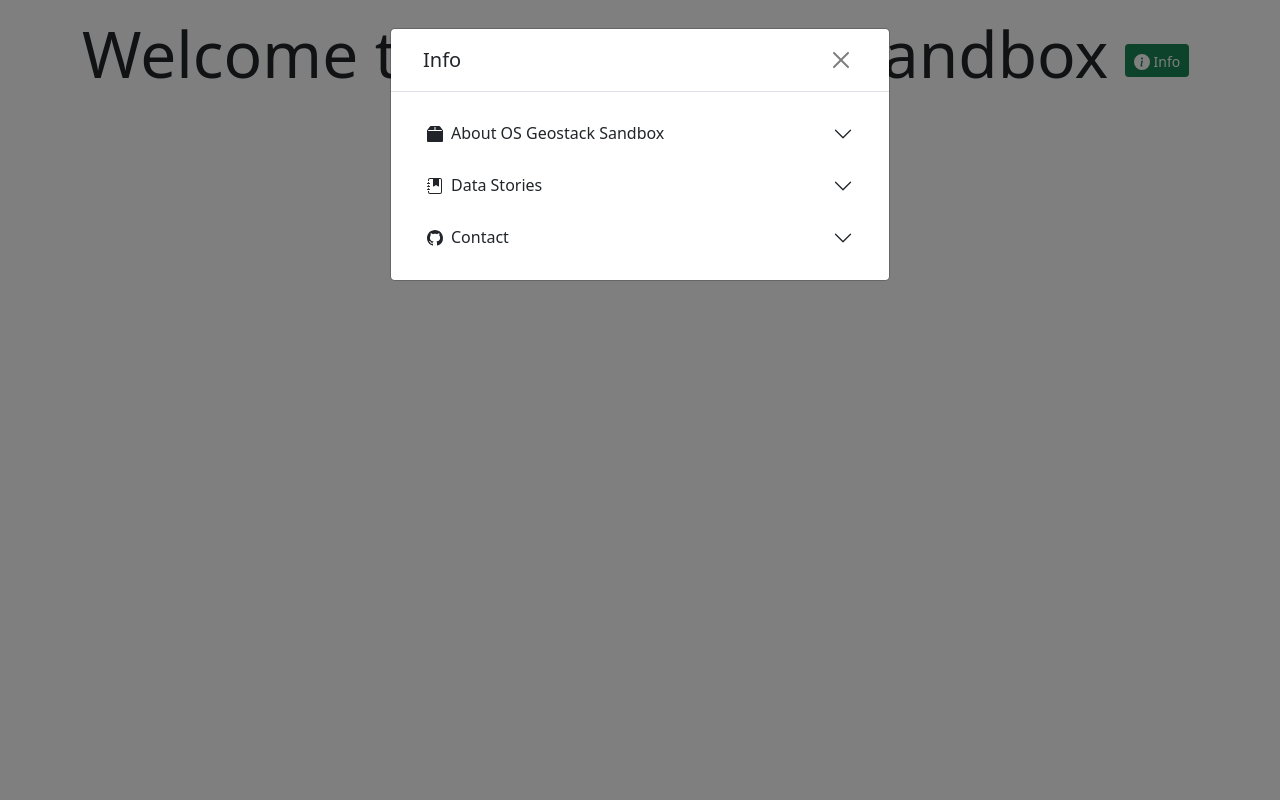
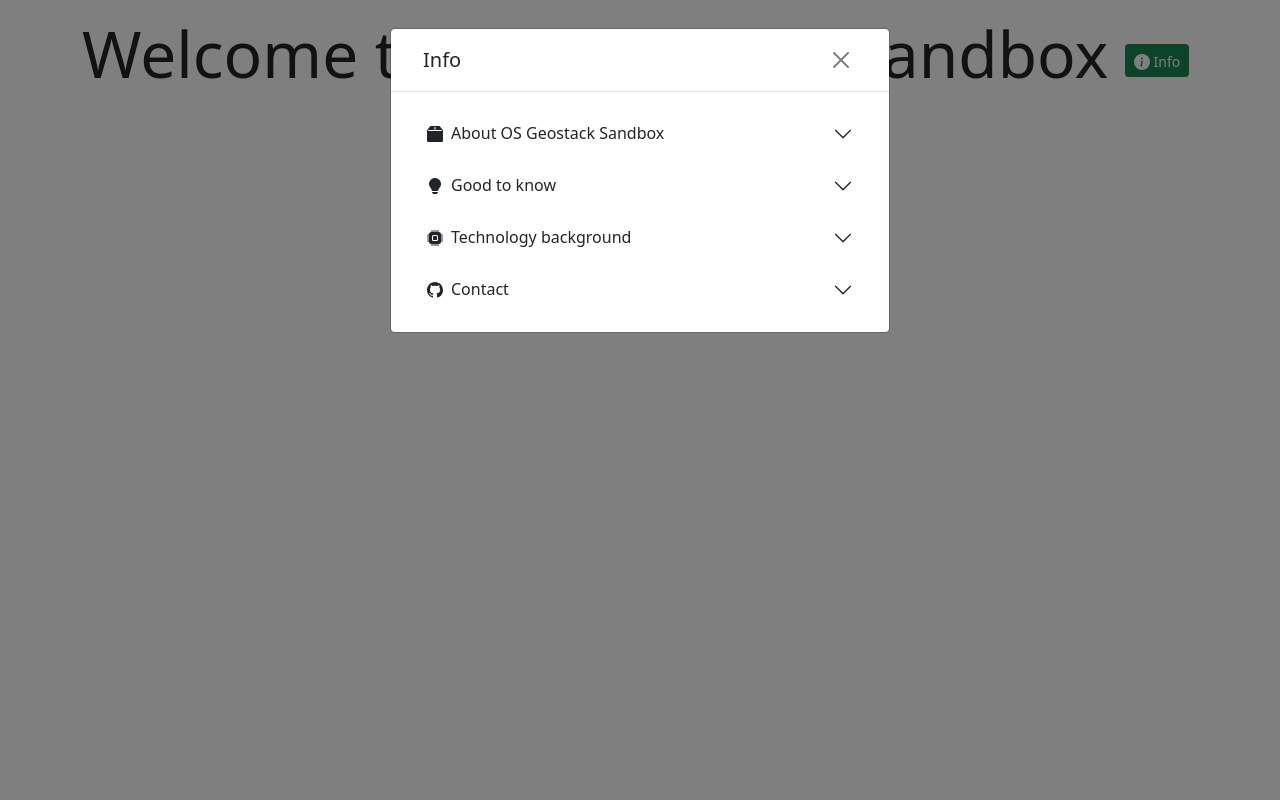
Before and after one commit to folinimarc/os_gis_sandbox, a Flask app: page / in a window 1280 px wide, after a click on "Info". Run offline with Flask 2, Linux system fonts and the light colour scheme; some libraries are stand-ins or nearby versions.

Commit message:
Add more info to info modal

```diff
--- a/docker-compose.yml
+++ b/docker-compose.yml
@@ -79,12 +79,12 @@
     hub:
       container_name: hub-container
       # build: ./hub/
-      image: ghcr.io/laiskasiili/os_geostack_sandbox/hub:${HUB_VERSION:-hub-v0.0.6}
+      image: ghcr.io/laiskasiili/os_geostack_sandbox/hub:${HUB_VERSION:-hub-v0.0.7}
       ports:
         - 127.0.0.1:${HUB_PORT_EXTERNAL:-80}:5000
       command: ["gunicorn" ,"--workers", "2", "--threads", "2", "--bind", "0.0.0.0:5000", "app:app"]
       environment:
-        - "CARD_1_TITLE=Geoscripting sandbox"
+        - "CARD_1_TITLE=Geoscripting Sandbox"
         - "CARD_1_DESCRIPTION=A JupyterLab environment pre-configured to explore GDAL's capabilities and the python geo-ecosystem. Data stories and more content is located in ${CONTENT_MOUNT_FOLDER_NAME:-_content}. Access to host file system is possible through ${HOST_MOUNT_FOLDER_NAME:-_host_mount_dir}."
         - "CARD_1_HREF=Open,http://localhost:${GEOSCRIPTINGSANDBOX_PORT_EXTERNAL:-8004}"
         - "CARD_2_TITLE=pgAdmin"
--- a/hub/flask_app/templates/include_info_modal.html
+++ b/hub/flask_app/templates/include_info_modal.html
@@ -21,25 +21,73 @@
               </h2>
               <div id="accordion-item-sandbox" class="accordion-collapse collapse" data-bs-parent="#info-accordion">
                 <div class="accordion-body">
-                  TBD
+                  The goal of OS Geostack Sandbox is to provide you with easy
+                  access to a variety of amazing open-source (OS) GIS software
+                  with minimal setup effort.
                 </div>
               </div>
-              <!-- Item Data stories -->
+              <!-- Item good to know -->
               <h2 class="accordion-header">
-                <button class="accordion-button collapsed" type="button" data-bs-toggle="collapse" data-bs-target="#accordion-item-datastories">
+                <button class="accordion-button collapsed" type="button" data-bs-toggle="collapse" data-bs-target="#accordion-item-gtk">
                   <svg xmlns="http://www.w3.org/2000/svg" width="16" height="16"
-                  fill="currentColor" class="bi bi-journal-bookmark-fill me-2"
-                  viewBox="0 0 16 16">
-                    <path fill-rule="evenodd" d="M6 1h6v7a.5.5 0 0 1-.757.429L9 7.083 6.757 8.43A.5.5 0 0 1 6 8V1z"/>
-                    <path d="M3 0h10a2 2 0 0 1 2 2v12a2 2 0 0 1-2 2H3a2 2 0 0 1-2-2v-1h1v1a1 1 0 0 0 1 1h10a1 1 0 0 0 1-1V2a1 1 0 0 0-1-1H3a1 1 0 0 0-1 1v1H1V2a2 2 0 0 1 2-2z"/>
-                    <path d="M1 5v-.5a.5.5 0 0 1 1 0V5h.5a.5.5 0 0 1 0 1h-2a.5.5 0 0 1 0-1H1zm0 3v-.5a.5.5 0 0 1 1 0V8h.5a.5.5 0 0 1 0 1h-2a.5.5 0 0 1 0-1H1zm0 3v-.5a.5.5 0 0 1 1 0v.5h.5a.5.5 0 0 1 0 1h-2a.5.5 0 0 1 0-1H1z"/>
+                  fill="currentColor" class="bi bi-lightbulb-fill me-2" viewBox="0 0
+                  16 16">
+                    <path d="M2 6a6 6 0 1 1 10.174 4.31c-.203.196-.359.4-.453.619l-.762 1.769A.5.5 0 0 1 10.5 13h-5a.5.5 0 0 1-.46-.302l-.761-1.77a1.964 1.964 0 0 0-.453-.618A5.984 5.984 0 0 1 2 6zm3 8.5a.5.5 0 0 1 .5-.5h5a.5.5 0 0 1 0 1l-.224.447a1 1 0 0 1-.894.553H6.618a1 1 0 0 1-.894-.553L5.5 15a.5.5 0 0 1-.5-.5z"/>
                   </svg>
-                  Data Stories
+                  Good to know
                 </button>
               </h2>
-              <div id="accordion-item-datastories" class="accordion-collapse collapse" data-bs-parent="#info-accordion">
+              <div id="accordion-item-gtk" class="accordion-collapse collapse" data-bs-parent="#info-accordion">
                 <div class="accordion-body">
-                  TBD
+                  <ul>
+                    <li>
+                      If not mentioned otherwise, data
+                      and configurations are persisted across Sandbox
+                      restarts.
+                    </li>
+                    <li>
+                      While each component can be explored on its own, the
+                      Geoscripting Sandbox contains tutorials and data stories (data
+                      driven cross-application tutorials) that provide guidance how
+                      different components might interact to transform raw data
+                      into meaningful real-world results.
+                    </li>
+                    <li>
+                      It is possible to interact with Sandbox components from
+                      external software (such as QGIS) via the component's
+                      HostExternal and PortExternal connection information.
+                    </li>
+                    <li>
+                      Some components such as the Geoscripting Sandbox provide
+                      direct access to the host computer file system. This way
+                      processing scripts can even read and write data
+                      located outside of the Sandbox.
+                    </li>
+                  </ul>
+                </div>
+              </div>
+              <!-- Item technology -->
+              <h2 class="accordion-header">
+                <button class="accordion-button collapsed" type="button" data-bs-toggle="collapse" data-bs-target="#accordion-item-technology">
+                  <svg xmlns="http://www.w3.org/2000/svg" width="16" height="16"
+                  fill="currentColor" class="bi bi-cpu-fill me-2" viewBox="0 0 16
+                  16">
+                    <path d="M6.5 6a.5.5 0 0 0-.5.5v3a.5.5 0 0 0 .5.5h3a.5.5 0 0 0 .5-.5v-3a.5.5 0 0 0-.5-.5h-3z"/>
+                    <path d="M5.5.5a.5.5 0 0 0-1 0V2A2.5 2.5 0 0 0 2 4.5H.5a.5.5 0 0 0 0 1H2v1H.5a.5.5 0 0 0 0 1H2v1H.5a.5.5 0 0 0 0 1H2v1H.5a.5.5 0 0 0 0 1H2A2.5 2.5 0 0 0 4.5 14v1.5a.5.5 0 0 0 1 0V14h1v1.5a.5.5 0 0 0 1 0V14h1v1.5a.5.5 0 0 0 1 0V14h1v1.5a.5.5 0 0 0 1 0V14a2.5 2.5 0 0 0 2.5-2.5h1.5a.5.5 0 0 0 0-1H14v-1h1.5a.5.5 0 0 0 0-1H14v-1h1.5a.5.5 0 0 0 0-1H14v-1h1.5a.5.5 0 0 0 0-1H14A2.5 2.5 0 0 0 11.5 2V.5a.5.5 0 0 0-1 0V2h-1V.5a.5.5 0 0 0-1 0V2h-1V.5a.5.5 0 0 0-1 0V2h-1V.5zm1 4.5h3A1.5 1.5 0 0 1 11 6.5v3A1.5 1.5 0 0 1 9.5 11h-3A1.5 1.5 0 0 1 5 9.5v-3A1.5 1.5 0 0 1 6.5 5z"/>
+                  </svg>
+                  Technology background
+                </button>
+              </h2>
+              <div id="accordion-item-technology" class="accordion-collapse collapse" data-bs-parent="#info-accordion">
+                <div class="accordion-body">
+                  Each component of the Sandbox is a containerized application.
+                  Docker Compose manages the container lifecycle, the volumes
+                  used for data storage and the networking between
+                  the containers and towards the host. Content in form of
+                  tutorials and data stories is distributed as part of a data
+                  container, which copies its content to a volume accessible by
+                  other containers upon each start. The modular design makes it
+                  easy to add new components and new content.
                 </div>
               </div>
               <!-- Item contact -->
```
Also changed, not shown: README.md.
